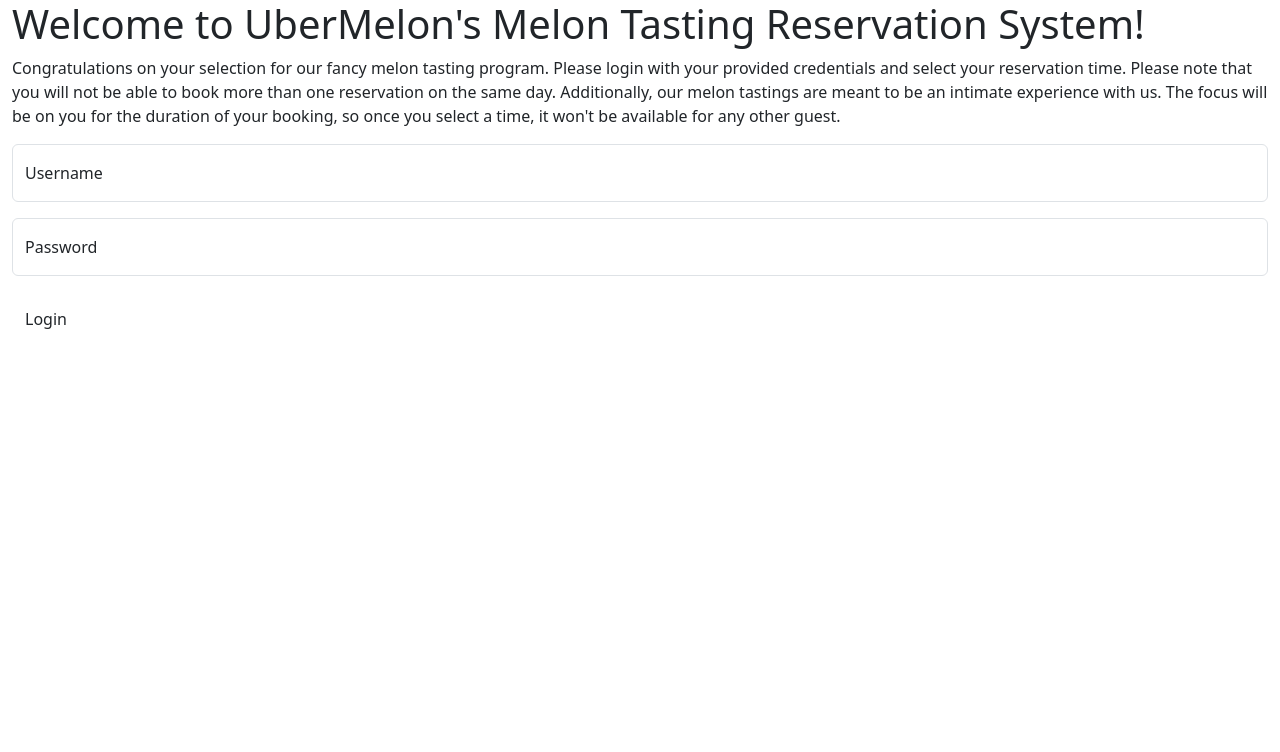
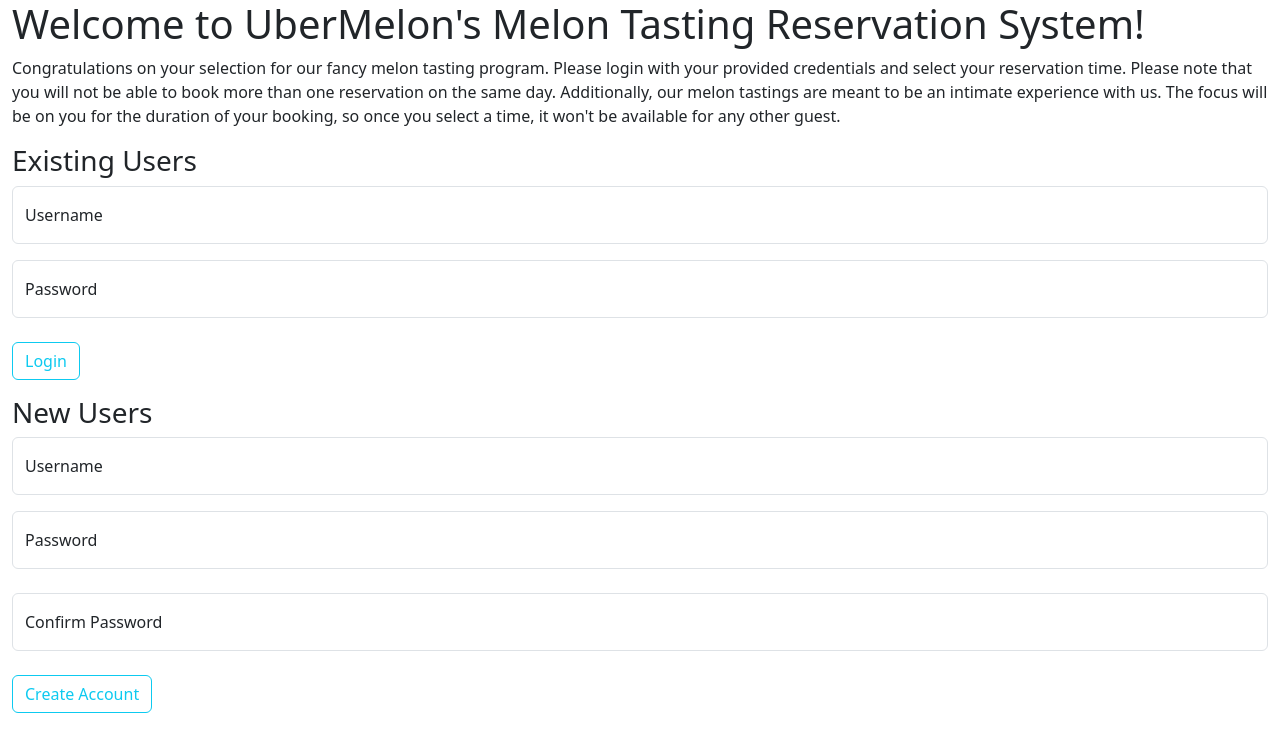
Before and after one commit to DesireeMM/melon-reservation-app, a Flask app: page / in a window 1280 px wide. Shown: the top 752 px of the page. Run offline with Flask 2, Linux system fonts and the light colour scheme.

Commit message:
Added create account feature

```diff
--- a/model.py
+++ b/model.py
@@ -1,6 +1,7 @@
 """Model for Melon Reservation Project"""
 
 from flask_sqlalchemy import SQLAlchemy
+
 
 db = SQLAlchemy()
 
@@ -40,7 +41,7 @@ class Reservation(db.Model):
         return f"<Reservation res_id: {self.res_id} date: {self.date} time: {self.start}>"
 
 def connect_to_db(flask_app, db_uri="postgresql:///melon_res_db", echo=False):
-    """Function to connect to my project database"""
+    """Function to connect to melon reservation database"""
     flask_app.config["SQLALCHEMY_DATABASE_URI"]= db_uri
     flask_app.config["SQLALCHEMY_ECHO"] = echo
     flask_app.config["SQLALCHEMY_TRACK_MODIFICATIONS"] = False
--- a/seed_database.py
+++ b/seed_database.py
@@ -16,7 +16,7 @@ model.connect_to_db(server.app)
 model.db.create_all()
 
 #create some users
-for n in range(6):
+for n in range(1, 6):
     username = f'User{n}'
     password = crud.hash_password('test')
 
--- a/server.py
+++ b/server.py
@@ -37,6 +37,26 @@ def user_login():
     else:
         flash("Password incorrect. Please try again.")
         return redirect("/")
+
+@app.route("/create-account", methods=["POST"])
+def create_new_account():
+    """Create a new user account"""
+    username = request.form.get("username")
+    user_password = request.form.get("password")
+    user_pw_confirm = request.form.get("confirm-pw")
+
+    if crud.get_user_by_username(username):
+        flash("Username already taken. Please try again.")
+    elif user_password != user_pw_confirm:
+        flash("Passwords don't match. Please try again.")
+    else:
+        hashed_pw = crud.hash_password(user_password)
+        new_user = crud.create_user(username, hashed_pw)
+        db.session.add(new_user)
+        db.session.commit()
+        flash("Account created successfully. Please log in.")
+
+    return redirect("/")
 
 @app.route('/dashboard')
 def view_dashboard():
@@ -133,6 +153,16 @@ def cancel_reservation():
         "redirect": '/dashboard'
     })
 
+@app.route("/logout")
+def user_logout():
+    """Log current user out."""
+
+    current_user_id = session.get("user_id")
+    current_user = crud.get_user_by_id(current_user_id)
+    session.clear()
+    flash(f"Logged out {current_user.username}")
+
+    return redirect("/")
 
 if __name__ == '__main__':
     connect_to_db(app)
--- a/templates/dashboard.html
+++ b/templates/dashboard.html
@@ -15,7 +15,9 @@
         </div>
     </div>
     <div class="dash-row">
-        <a href="/search">Make Another Reservation</a>
+        <a class="btn btn-outline-info" href="/search">Make Another Reservation</a>
+        <br><br>
+        <a class="btn btn-outline-info" href="/logout">Logout</a>
     </div>
 </div>
 <script src="/static/js/deleteBooking.js"></script>
--- a/templates/homepage.html
+++ b/templates/homepage.html
@@ -15,6 +15,7 @@
         </div>
         <div class="homepage-col">
             <div id="login-field">
+                <h3>Existing Users</h3>
                 <form action="/login" method="POST">
                     <div class="form-floating mb-3">
                         <input type="text" class="form-control focus-ring" id="floatingInput" name="username" placeholder="Username">
@@ -26,7 +27,29 @@
                     </div>
                     <br>
                     <p>
-                        <button type="submit" class="btn">Login</button>
+                        <button type="submit" class="btn btn-outline-info">Login</button>
+                    </p>
+                </form>
+            </div>
+            <div id="new-account-field">
+                <h3>New Users</h3>
+                <form action="/create-account" method="POST">
+                    <div class="form-floating mb-3">
+                        <input type="text" class="form-control focus-ring" id="floatingInput" name="username" placeholder="Username">
+                        <label for="floatingInput">Username</label>
+                    </div>
+                    <div class="form-floating">
+                        <input type="password" class="form-control focus-ring" id="floatingPassword" name="password" placeholder="Password">
+                        <label for="floatingPassword">Password</label>
+                    </div>
+                    <br>
+                    <div class="form-floating">
+                        <input type="password" class="form-control focus-ring" id="floatingPassword" name="confirm-pw" placeholder="Confirm Password">
+                        <label for="floatingConfirmPassword">Confirm Password</label>
+                    </div>
+                    <br>
+                    <p>
+                        <button type="submit" class="btn btn-outline-info">Create Account</button>
                     </p>
                 </form>
             </div>
```
Also changed, not shown: README.md.
